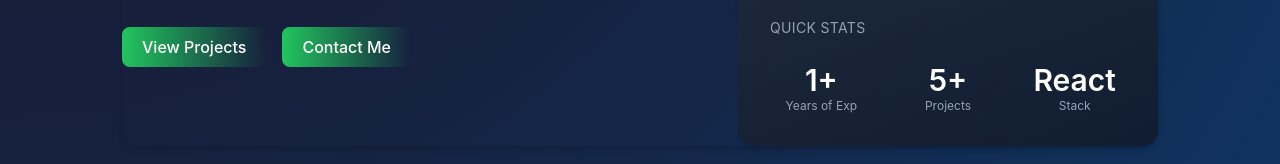
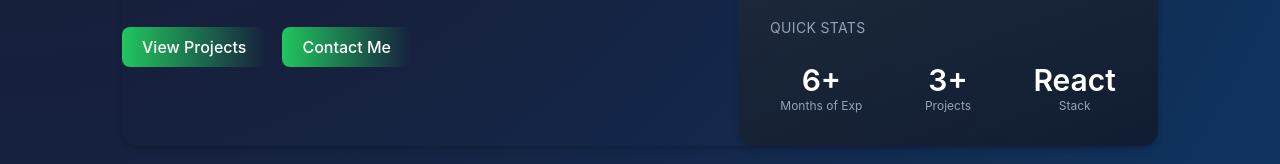
Before and after one commit to Venom3103/MyPortfolio, a Next.js app: page / in a window 1280 px wide. Shown: the part 602-766 px from the top of the page. Built offline with nearby package versions, Linux system fonts and the light colour scheme.

Commit message:
Made With Love

```diff
--- a/components/Hero.tsx
+++ b/components/Hero.tsx
@@ -91,11 +91,11 @@ export default function Hero() {
             <div className="text-sm uppercase tracking-wide text-slate-400">Quick Stats</div>
             <div className="mt-6 grid grid-cols-3 gap-6">
               <div className="text-center">
-                <div className="text-3xl font-semibold text-white">1+</div>
-                <div className="text-xs text-slate-400">Years of Exp</div>
+                <div className="text-3xl font-semibold text-white">6+</div>
+                <div className="text-xs text-slate-400">Months of Exp</div>
               </div>
               <div className="text-center">
-                <div className="text-3xl font-semibold text-white">5+</div>
+                <div className="text-3xl font-semibold text-white">3+</div>
                 <div className="text-xs text-slate-400">Projects</div>
               </div>
               <div className="text-center">
```
